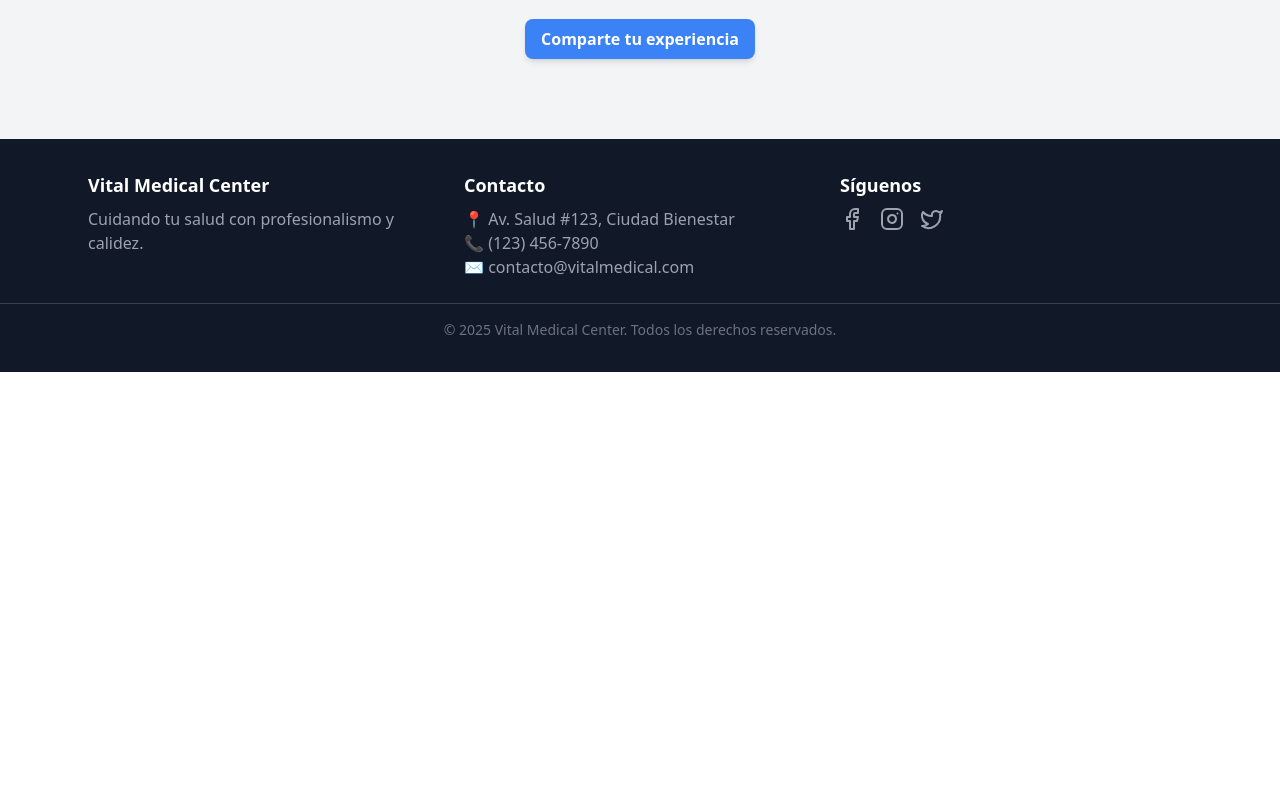
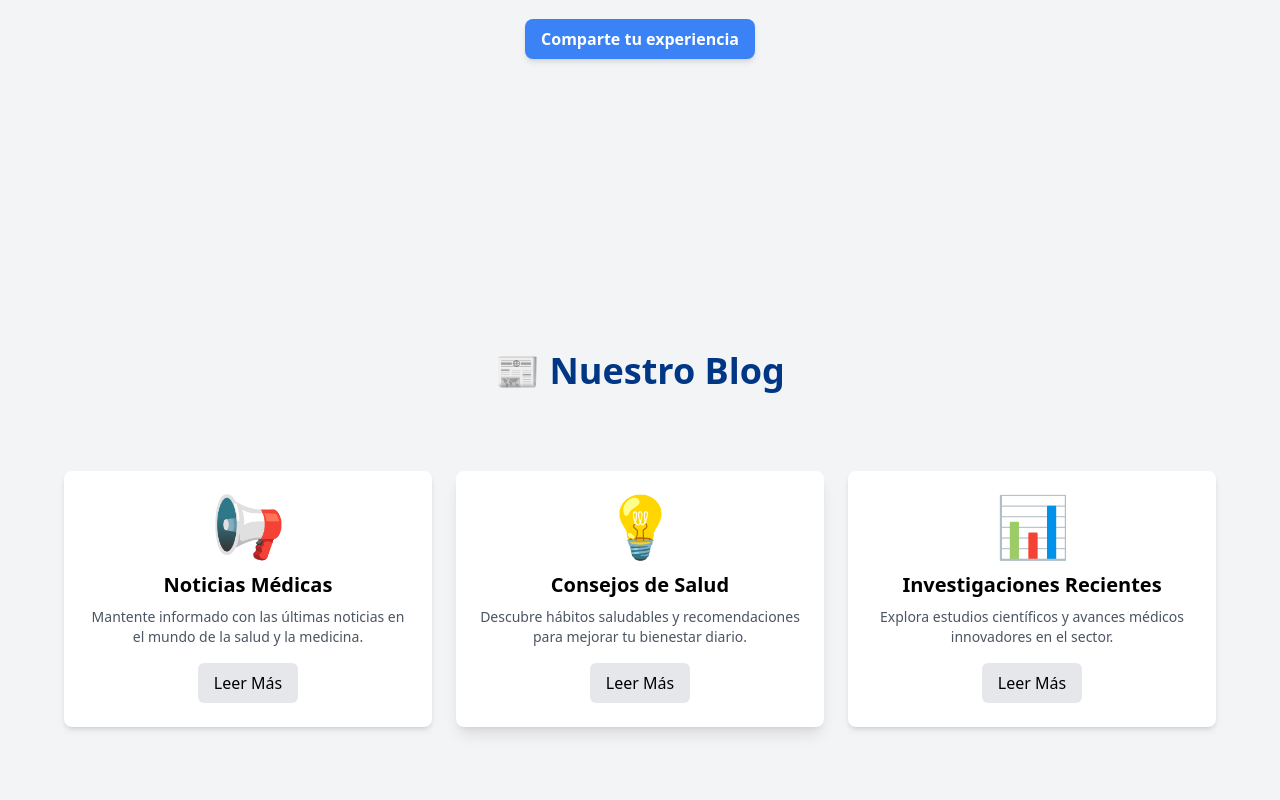
Before and after one commit to bytexsoftware/VitalCare-Medical-Center-Page, a React (Vite) app: page / in a window 1280 px wide. Shown: the part 5360-6160 px from the top of the page. Before the commit the page ends 5732 px from the top, so only its background shows below. Built offline with nearby package versions, Linux system fonts and the light colour scheme.

Commit message:
ultima seccion blog

```diff
--- a/src/App.tsx
+++ b/src/App.tsx
@@ -8,7 +8,8 @@ import ServiciosMedicos from './components/ServiciosMedicos/ServiciosMedicos';
 import PreguntasFrecuentes from './components/PreguntasFrecuentes/PreguntasFrecuentes';
 import Footer from './components/Footer/Footer';
 import Contact from './components/Contact/Contact';
-
+import AppDownload from './components/AppDownload/AppDownload';
+import Blog from './components/Blog/Blog';
 
 
 function App() {
@@ -23,6 +24,8 @@ function App() {
       <PreguntasFrecuentes />
       <Contact />
       <Testimonials />
+      <Blog />
+      <AppDownload />
       <Footer />
     </div>
   );
--- /dev/null
+++ b/src/components/Blog/Blog.tsx
@@ -0,0 +1,46 @@
+import React from 'react';
+
+const BlogSection: React.FC = () => {
+    return (
+        <div className="min-h-screen bg-gray-100 p-8 flex justify-center items-center">
+            <div className="max-w-6xl mx-auto text-center">
+                <h2 className="text-4xl font-bold text-[#003785] mb-20">📰 Nuestro Blog</h2>
+
+                {/* Contenedor de tarjetas */}
+                <div className="grid grid-cols-1 md:grid-cols-3 gap-6">
+                    {/* Tarjeta 1 */}
+                    <div className="bg-white p-6 rounded-lg shadow-md flex flex-col items-center">
+                        <div className="text-6xl">📢</div>
+                        <h2 className="text-xl font-bold mt-4">Noticias Médicas</h2>
+                        <p className="text-gray-600 mt-2 text-sm">
+                            Mantente informado con las últimas noticias en el mundo de la salud y la medicina.
+                        </p>
+                        <button className="mt-4 px-4 py-2 bg-gray-200 rounded-md">Leer Más</button>
+                    </div>
+
+                    {/* Tarjeta 2 */}
+                    <div className="bg-white p-6 rounded-lg shadow-lg flex flex-col items-center">
+                        <div className="text-6xl">💡</div>
+                        <h2 className="text-xl font-bold mt-4">Consejos de Salud</h2>
+                        <p className="text-gray-600 mt-2 text-sm">
+                            Descubre hábitos saludables y recomendaciones para mejorar tu bienestar diario.
+                        </p>
+                        <button className="mt-4 px-4 py-2 bg-gray-200 rounded-md">Leer Más</button>
+                    </div>
+
+                    {/* Tarjeta 3 */}
+                    <div className="bg-white p-6 rounded-lg shadow-md flex flex-col items-center">
+                        <div className="text-6xl">📊</div>
+                        <h2 className="text-xl font-bold mt-4">Investigaciones Recientes</h2>
+                        <p className="text-gray-600 mt-2 text-sm">
+                            Explora estudios científicos y avances médicos innovadores en el sector.
+                        </p>
+                        <button className="mt-4 px-4 py-2 bg-gray-200 rounded-md">Leer Más</button>
+                    </div>
+                </div>
+            </div>
+        </div>
+    );
+};
+
+export default BlogSection;
```
